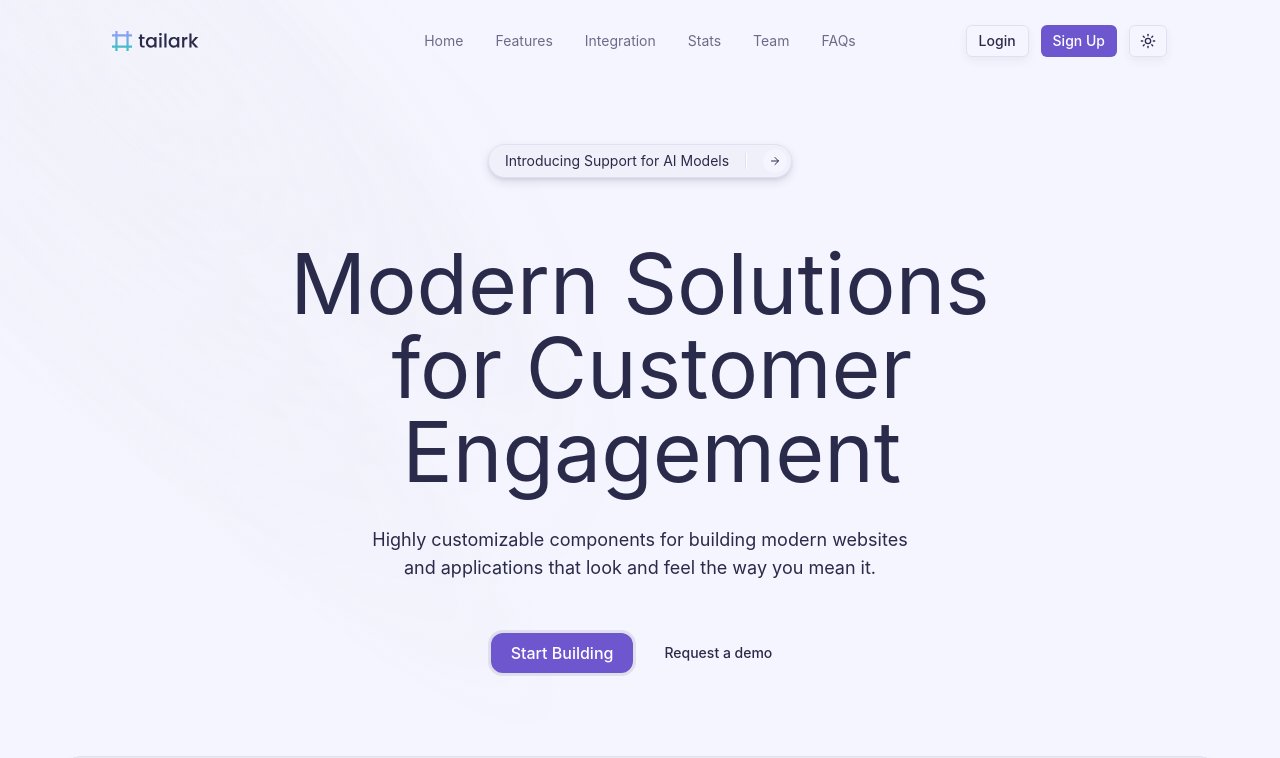
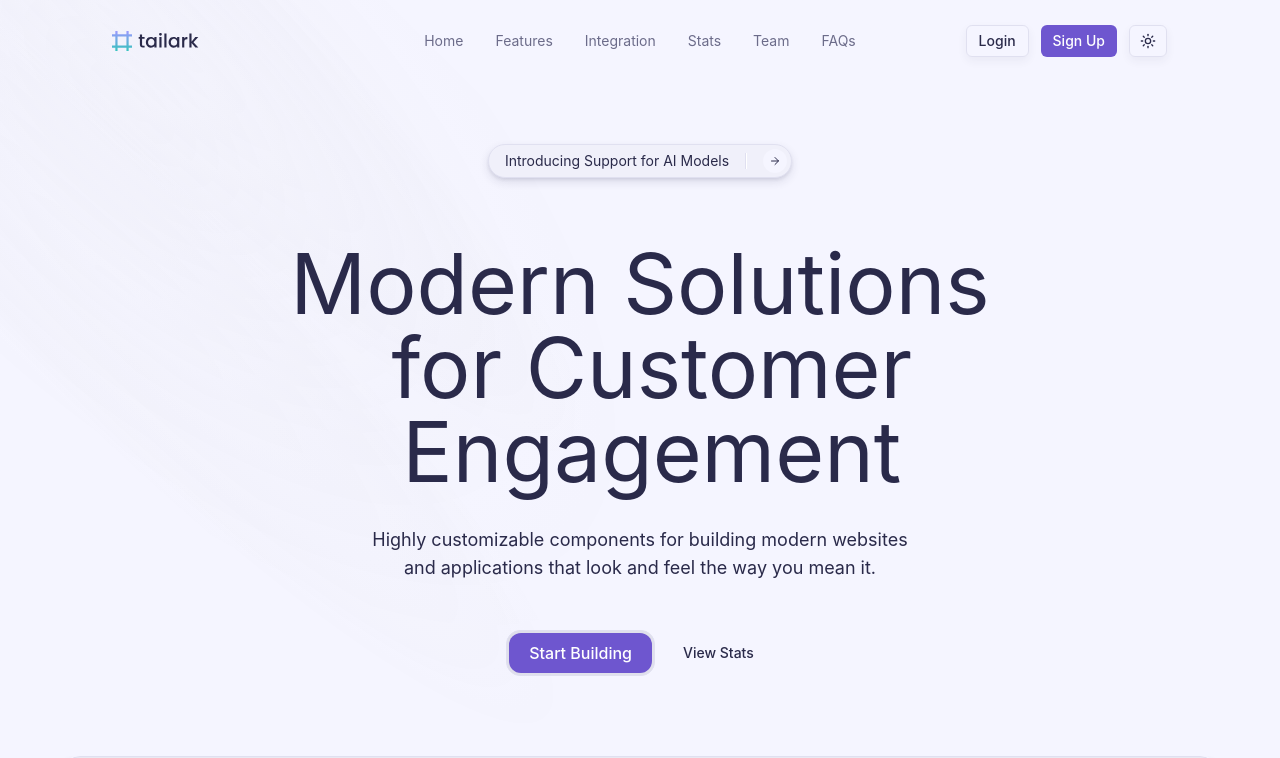
Before and after one commit to tsdebug/quick_site, a Next.js app: page / in a window 1280 px wide. Shown: the top 758 px of the page. Built offline with nearby package versions, Linux system fonts and the light colour scheme.

Commit message:
removed build error using const

```diff
--- a/components/hero-section.tsx
+++ b/components/hero-section.tsx
@@ -19,7 +19,7 @@ const transitionVariants = {
             filter: 'blur(0px)',
             y: 0,
             transition: {
-                type: 'spring',
+                type: 'spring' as const,
                 bounce: 0.3,
                 duration: 1.5,
             },
@@ -31,7 +31,7 @@ export default function HeroSection() {
     return (
         <>
             <HeroHeader />
-            <main id="hero" className="overflow-hidden">
+            <main className="overflow-hidden">
                 <div
                     aria-hidden
                     className="absolute inset-0 isolate hidden opacity-65 contain-strict lg:block">
@@ -39,7 +39,7 @@ export default function HeroSection() {
                     <div className="h-320 absolute left-0 top-0 w-60 -rotate-45 rounded-full bg-[radial-gradient(50%_50%_at_50%_50%,hsla(0,0%,85%,.06)_0,hsla(0,0%,45%,.02)_80%,transparent_100%)] [translate:5%_-50%]" />
                     <div className="h-320 -translate-y-87.5 absolute left-0 top-0 w-60 -rotate-45 bg-[radial-gradient(50%_50%_at_50%_50%,hsla(0,0%,85%,.04)_0,hsla(0,0%,45%,.02)_80%,transparent_100%)]" />
                 </div>
-                <section>
+                <section id="hero" className="scroll-mt-20">
                     <div className="relative pt-24 md:pt-36">
                         <AnimatedGroup
                             variants={{
@@ -59,7 +59,7 @@ export default function HeroSection() {
                                         opacity: 1,
                                         y: 0,
                                         transition: {
-                                            type: 'spring',
+                                            type: 'spring' as const,
                                             bounce: 0.3,
                                             duration: 2,
                                         },
@@ -140,7 +140,7 @@ export default function HeroSection() {
                                             asChild
                                             size="lg"
                                             className="rounded-xl px-5 text-base">
-                                            <Link href="#link">
+                                            <Link href="#integration">
                                                 <span className="text-nowrap">Start Building</span>
                                             </Link>
                                         </Button>
@@ -151,8 +151,8 @@ export default function HeroSection() {
                                         size="lg"
                                         variant="ghost"
                                         className="h-10.5 rounded-xl px-5">
-                                        <Link href="#link">
-                                            <span className="text-nowrap">Request a demo</span>
+                                        <Link href="#stats">
+                                            <span className="text-nowrap">View Stats</span>
                                         </Link>
                                     </Button>
                                 </AnimatedGroup>
```
